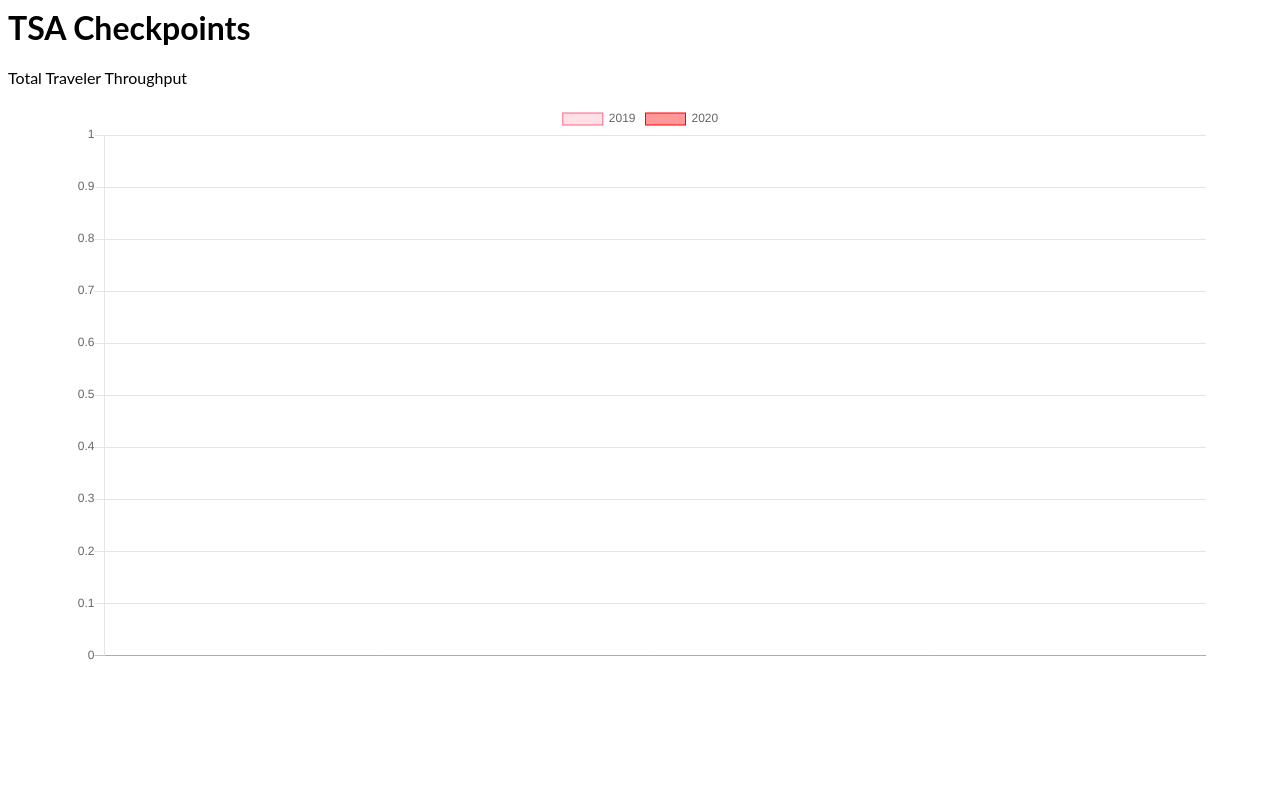
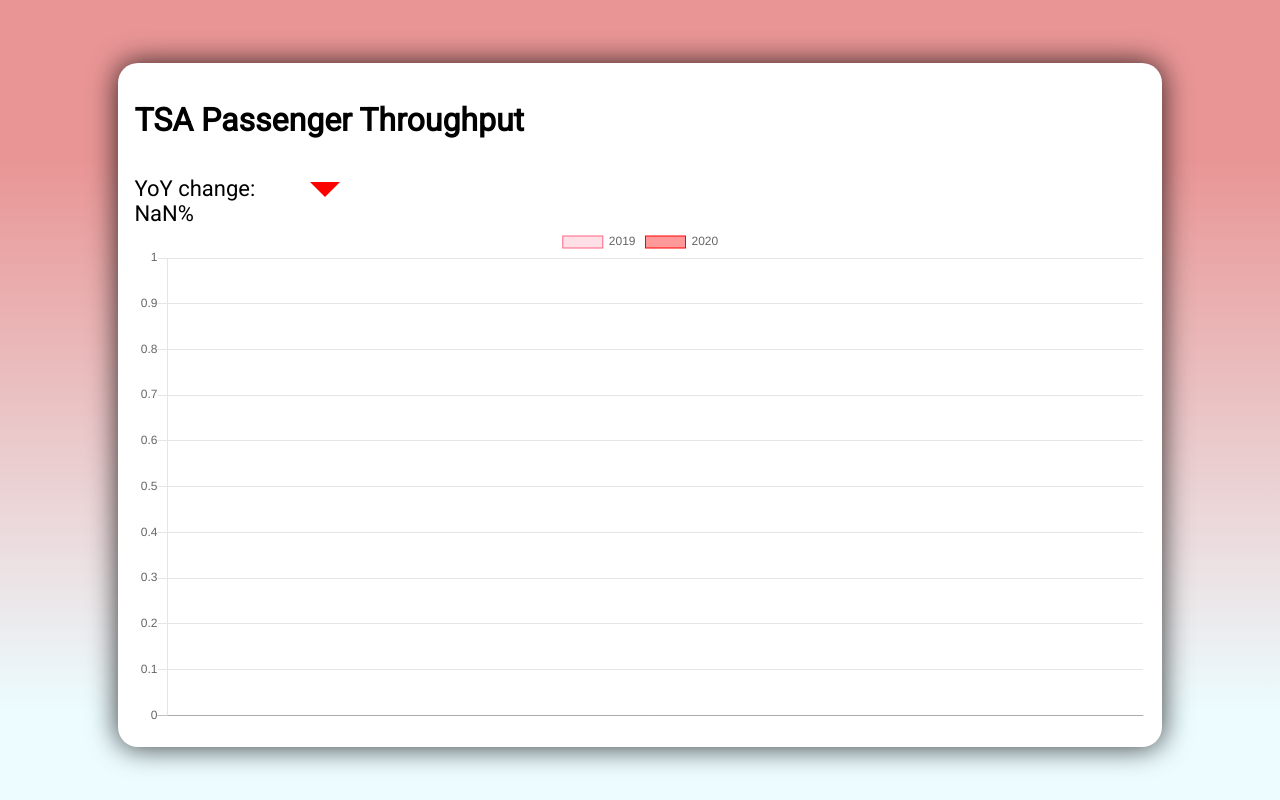
Before and after one commit to Oliver84/tsa-checkpoints, a React app: page / in a window 1280 px wide. Built offline with nearby package versions, Linux system fonts and the light colour scheme; some packages are replaced by stand-ins of ours; no server answers; the database is empty.

Commit message:
add ramda, style changes, yoy stat

```diff
--- a/package.json
+++ b/package.json
@@ -5,6 +5,7 @@
   "dependencies": {
     "chart.js": "^2.3",
     "firebase": "^7.14.2",
+    "ramda": "^0.27.0",
     "react": "^16.12.0",
     "react-chartjs-2": "^2.9.0",
     "react-dom": "^16.12.0"
--- a/src/index.js
+++ b/src/index.js
@@ -2,12 +2,16 @@
 import { render } from "react-dom";
 import { Line, Bar } from "react-chartjs-2";
 import database from './firebase';
+import{ propOr } from 'ramda';
 import "./style.css";
 
 class App extends Component {
   constructor(props) {
     super(props)
-    this.state = { checkpoints: [] };
+    this.state = {
+      checkpoints: [],
+      loading: true,
+    };
   }
 
   componentDidMount() {
@@ -15,19 +19,21 @@
     database.collection("checkpoints").orderBy('date').get()
     .then(querySnapshot => {
       querySnapshot.forEach(doc => checkpoints.push(doc.data()));
-      this.setState({ checkpoints });
+      this.setState({ checkpoints, loading: false });
     })
     .catch(err => console.error(err));
   }
+  formatNum = num => parseInt(num.replace(',','').replace(',',''));
+
   render() {
-    const { checkpoints } = this.state;
-    const formatNum = num => parseInt(num.replace(',','').replace(',',''));
+    const { checkpoints, loading } = this.state;
+
     const data = {
       labels: checkpoints.map(entry => entry.date.toDate().toLocaleDateString()),
       datasets: [
         {
           label: "2019",
-          data: checkpoints.map(entry => formatNum(entry['2020'])),
+          data: checkpoints.map(entry => this.formatNum(entry['2020'])),
           backgroundColor: "rgba(255, 99, 132, 0.2)",
           borderColor: "rgba(255, 99, 132, 1)",
           borderWidth: 1,
@@ -36,7 +42,7 @@
         },
         {
           label: "2020",
-          data: checkpoints.map(entry => formatNum(entry['2019'])),
+          data: checkpoints.map(entry => this.formatNum(entry['2019'])),
           backgroundColor: "rgba(255, 0, 0, 0.4)",
           borderColor: "rgba(255, 0, 0, 1)",
           borderWidth: 1,
@@ -57,7 +63,7 @@
             const data2019 = data.datasets[tooltipItems[0].datasetIndex].data[tooltipItems[0].index];
             const data2020 = data.datasets[0].data[tooltipItems[0].index];
             const percentValue = Math.round(data2019/data2020 * 100);
-            return `${percentValue} %`;
+            return tooltipItems[0].datasetIndex === 0 ? null : `${percentValue} %`;
           }
         }
       },
@@ -83,10 +89,15 @@
       }
     };
 
+    const getCheckpoints = (year, index) => this.formatNum(propOr('0', year, checkpoints[checkpoints.length - index]));
+
+    const yoyChange = 100 - getCheckpoints(2019, 1)/ getCheckpoints(2020, 1) * 100
+    const dailyChange = getCheckpoints(2019, 1)/ getCheckpoints(2020, 1)/getCheckpoints(2019, 58)/ getCheckpoints(2020, 58)
     return (
-      <div>
-        <h1>TSA Checkpoints</h1>
-        <p>Total Traveler Throughput</p>
+      <div class="container">
+        <h1>TSA Passenger Throughput</h1>
+        {/* <span className="change-text">Daily change: {!loading && Math.round(dailyChange)}%</span><span className="arrow-down"></span> */}
+        <span className="change-text">YoY change: {!loading && Math.round(yoyChange)}% </span><span className="arrow-down"></span>
         <Bar id="chart" data={data} options={options} />
       </div>
     );
--- a/src/style.css
+++ b/src/style.css
@@ -1,9 +1,42 @@
-h1, p {
-  font-family: Lato;
+@import url('https://fonts.googleapis.com/css2?family=Roboto&display=swap');
+html {
+  background: rgb(233,149,149);
+  background: linear-gradient(180deg, rgba(233,149,149,1) 20%, rgba(236,252,255,1) 89%);
+}
+h1, span {
+  font-family: 'Roboto', sans-serif;
+}
+.container {
+  width: 80%;
+  /* border: 1px solid; */
+  border-radius: 20px;
+  padding: 1rem;
+  margin: auto;
+  margin-top: 5%;
+  background-color: #ffffff;
+  -webkit-box-shadow: 0px 0px 28px 1px rgba(0,0,0,0.75);
+  -moz-box-shadow: 0px 0px 28px 1px rgba(0,0,0,0.75);
+  box-shadow: 0px 0px 28px 1px rgba(0,0,0,0.75);
 }
 
 #chart {
-  max-width: 90%;
-  max-height: 90%;
   margin: auto;
 }
+
+.arrow-down {
+  width: 0;
+  height: 0;
+  position: relative;
+  top: 1rem;
+  border-left: 15px solid transparent;
+  border-right: 15px solid transparent;
+  border-top: 15px solid #f00;
+  margin-right: 2rem;
+}
+
+.change-text {
+  width: 11rem;
+  display: inline-flex;
+  font-size: 22px;
+  margin-top: 1rem;
+}
```
Also changed, not shown: 1 other file.
